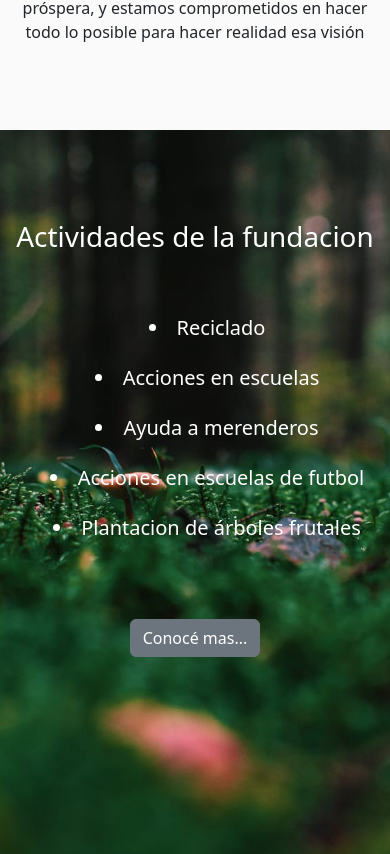
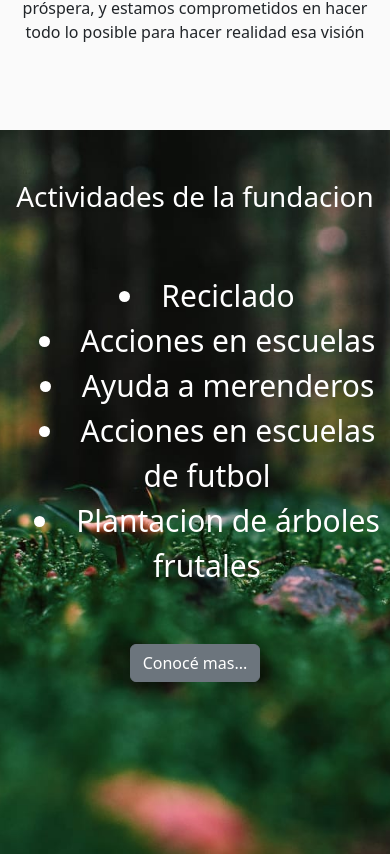
Before and after one commit to jcrnieto/fundacion-uno, a React (Create React App) app: page / in a window 390 px wide. Shown: the part 910-1764 px from the top of the page. Built offline with nearby package versions, Linux system fonts and the light colour scheme.

Commit message:
se coloca un flex-direction column a componne activitie

```diff
--- a/src/components/activities/Activities.jsx
+++ b/src/components/activities/Activities.jsx
@@ -5,7 +5,7 @@ import { Link } from 'react-router-dom';
 
 const Activities = () => {
     return(
-    <div className="contenedor" style={{ height: "750px" }}>
+    <div className="container-activitie">
     <div style={{
       backgroundImage: `url(${image})`,
       height: "100%",
@@ -14,11 +14,11 @@ const Activities = () => {
       }}>
        <h1 className='title'>Actividades de la fundacion</h1>
       <ul className='group-list'>
-        <li className='list'>Reciclado</li>
-        <li className='list'>Acciones en escuelas</li>
-        <li className='list'>Ayuda a merenderos</li>
-        <li className='list'>Acciones en escuelas de futbol</li>
-        <li className='list'>Plantacion de árboles frutales</li>
+        <li className='list-activitie'>Reciclado</li>
+        <li className='list-activitie'>Acciones en escuelas</li>
+        <li className='list-activitie'>Ayuda a merenderos</li>
+        <li className='list-activitie'>Acciones en escuelas de futbol</li>
+        <li className='list-activitie'>Plantacion de árboles frutales</li>
       </ul>
       <Link to='/quienessomos'>
       <Button className='button-activitie' color="secondary">Conocé mas...</Button>
--- a/src/components/activities/activities.css
+++ b/src/components/activities/activities.css
@@ -1,10 +1,18 @@
+.container-activitie{
+    height: 80vh;
+    display: flex;
+    flex-direction: column;
+}
+
+
 .title{
     color: white;
-    padding-top: 90px;
+    padding-top: 50px;
 }
 
-.list{
+.list-activitie{
     color: white;
+    font-size: 30px;
 }
 
 .group-list{
@@ -14,12 +22,18 @@
 }
 
  .button-activitie{
-    margin-top: 60px;
+    margin-top: 40px;
 }
 
 
 @media(max-width: 768px){
-    .list{
+    .list-activitie{
        margin-right: 8px;
     }
+
+    .container-activitie{
+        height: 100vh;
+        display: flex;
+        flex-direction: column;
+    }
  }
--- a/src/components/cardUnit/CardUnit.jsx
+++ b/src/components/cardUnit/CardUnit.jsx
@@ -1,9 +1,16 @@
 import './cardUnit.css';
+import Aos from 'aos';
+import "aos/dist/aos.css";
+import { useEffect } from 'react';
 
 const CardUnit = ({ image, name, post }) => {
 
+  useEffect(()=>{
+    Aos.init({duration:2000})
+ },[])
+
   return (
-    <div className="card-unit">
+    <div className="card-unit"  data-aos="zoom-in">
       <div className="card-image">
          <img src={image} alt='imagen' className='image'/>
       </div>
--- a/src/components/cardsCollaborators/CardsCollaborators.jsx
+++ b/src/components/cardsCollaborators/CardsCollaborators.jsx
@@ -1,17 +1,12 @@
 import {date} from '../../date';
 import Card from '../cardUnit/CardUnit';
-import Aos from 'aos';
-import "aos/dist/aos.css";
-import { useEffect } from 'react';
 import './cardsCollaborators.css';
 
 
 const Cards = () => {
-    useEffect(()=>{
-        Aos.init({duration:2000})
-     },[])
+
     return (
-        <div className='container-collaborators' data-aos="zoom-in">
+        <div className='container-collaborators'>
             <h1 className='title-collaborators'>Colaboradores</h1>
            <div className='card-group'>
               {
--- a/src/components/cardsCollaborators/cardsCollaborators.css
+++ b/src/components/cardsCollaborators/cardsCollaborators.css
@@ -1,5 +1,6 @@
 .container-collaborators{
     background: #e3e3e3;
+    padding-top: 50px;
 }
 
 .card-group{
--- a/src/components/navBar/NavBar.jsx
+++ b/src/components/navBar/NavBar.jsx
@@ -1,50 +1,3 @@
-// import logo from '../../image/logo-fundacion.png';
-//import { NavLink } from 'react-router-dom';
-// import { Link, animateScroll as scroll, scrollSpy, scroller } from 'react-scroll';
-// import './navBar.css';
-// import { useState } from 'react';
-// import Dropdown  from '../dropdown/DropDown';
-// import { HiOutlineMenuAlt1 } from 'react-icons/hi';
-// import { VscClose } from 'react-icons/vsc';
-
-//  const Navbar = () => {
-//     const [isMobile, setIsMobile] = useState(true);
-
-
-//   return(
-//     <nav className='navbar'>
-//       <div>
-//         <NavLink to='/'><img src={logo} alt='' className='log'/></NavLink>
-//       </div>
-//        <ul className={ isMobile? "nav-links-mobile" : "nav-links"} >
-//           <NavLink to='/quienesSomos' className='link-quienes-somos'>
-//           <li className='quienes-somos'  onClick={()=> setIsMobile(!isMobile)}>Quienes Somos</li>
-//           </NavLink>
-
-//           <Link to="Contacto">
-//           <NavLink style={{ textDecoration: 'none'}} to="/" onClick={()=> setIsMobile(!isMobile)} spy={true} smooth={true} offset={50} duration={500} >
-//           <li className='contacto'>Contacto</li>
-//           </NavLink>
-//           </Link>
-
-//          <li className='inicio'><Dropdown isMobile={isMobile} setIsMobile={setIsMobile}/></li>
-//         </ul>
-//         <button
-//          className='mobile-menu-icon'
-//          onClick={()=> setIsMobile(!isMobile)}
-//          >
-//             {isMobile ? (
-//               <VscClose/>
-//              ):(
-//                <HiOutlineMenuAlt1/>
-//              )}
-//         </button>
-//       </nav>
-
-//   )
-// }
-
-// export default Navbar;
 import './navBar.css';
 import { NavLink } from 'react-router-dom';
 import logo from '../../image/logo-fundacion.png';
@@ -85,17 +38,17 @@ const NavBar = () => {
            to="/QuienesSomos" style={{ textDecoration: 'none'}}
            onClick={(e) => {setMenuOpen(!menuOpen)}}
            >
-          <li className='list quienes-somos'>
+          <li className='list-nav quienes-somos'>
             Quienes Somos
           </li>
         </NavLink>
 
-          <li className='list contact' onClick={(e) => { handleScroll(e, 'contact');setMenuOpen(!menuOpen)}}>
+          <li className='list-nav contact' onClick={(e) => { handleScroll(e, 'contact');setMenuOpen(!menuOpen)}}>
             Contacto
           </li>
 
         <li
-           className={`list ${openToggler ? "active" : ""}`}
+           className={`list-nav ${openToggler ? "active" : ""}`}
             onMouseEnter={() => setOpenToggler(true)}
           >
            <DropDown
--- a/src/components/navBar/navBar.css
+++ b/src/components/navBar/navBar.css
@@ -18,17 +18,18 @@
     list-style: none;
  }
 
- .list{
+ .list-nav{
     margin-right: 30px;
     font-size: 20px;
     cursor: pointer;
+    color: aliceblue;
  }
 
  .menu-icon{
     display: none;
   }
 
-.list .active{
+.list-nav .active{
   display: block;
 }
 
@@ -63,7 +64,7 @@
       display: block;
     }
 
-    .list{
+    .list-nav{
         margin-top: 20px;
     }
 
--- a/src/components/paypal/paypal.css
+++ b/src/components/paypal/paypal.css
@@ -11,6 +11,7 @@
 .title-paypal{
     padding-top: 20px;
     margin-bottom: 50px;
+    color:#6C757D;
 }
 
 
```
